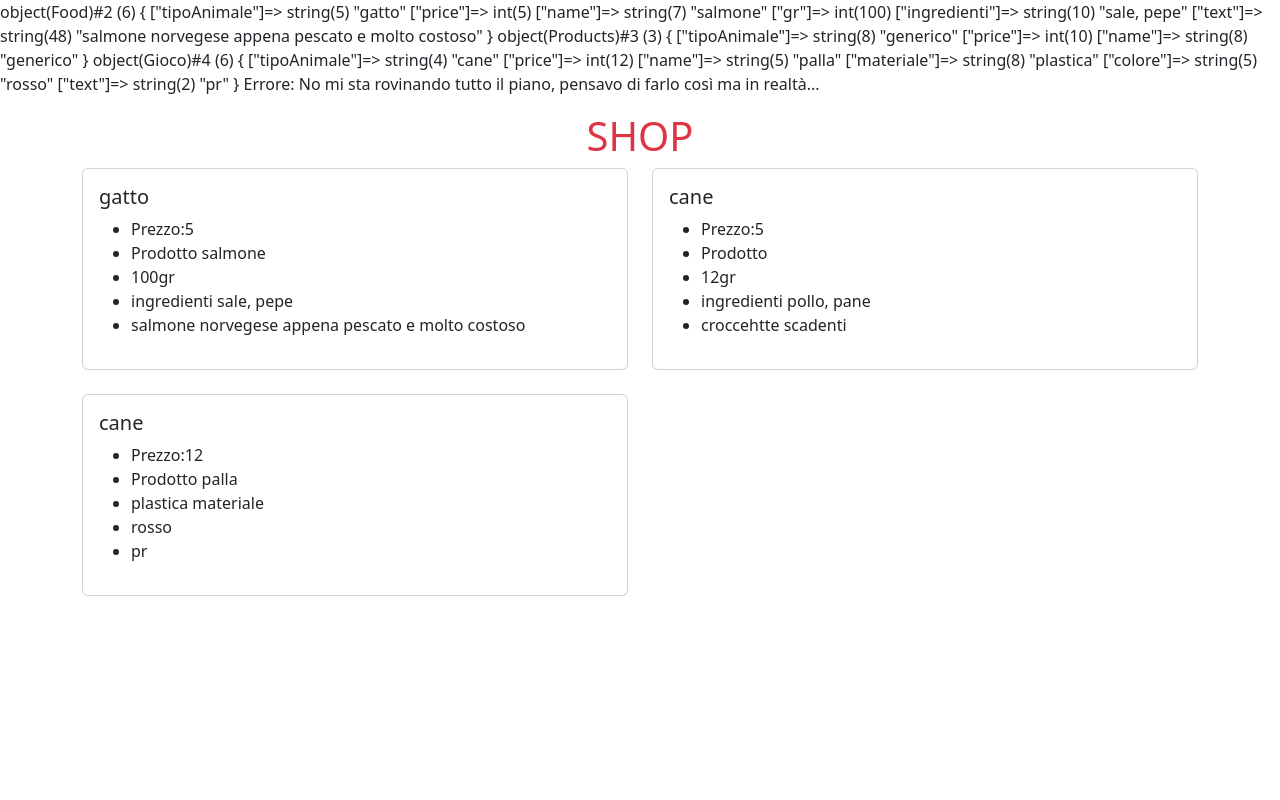
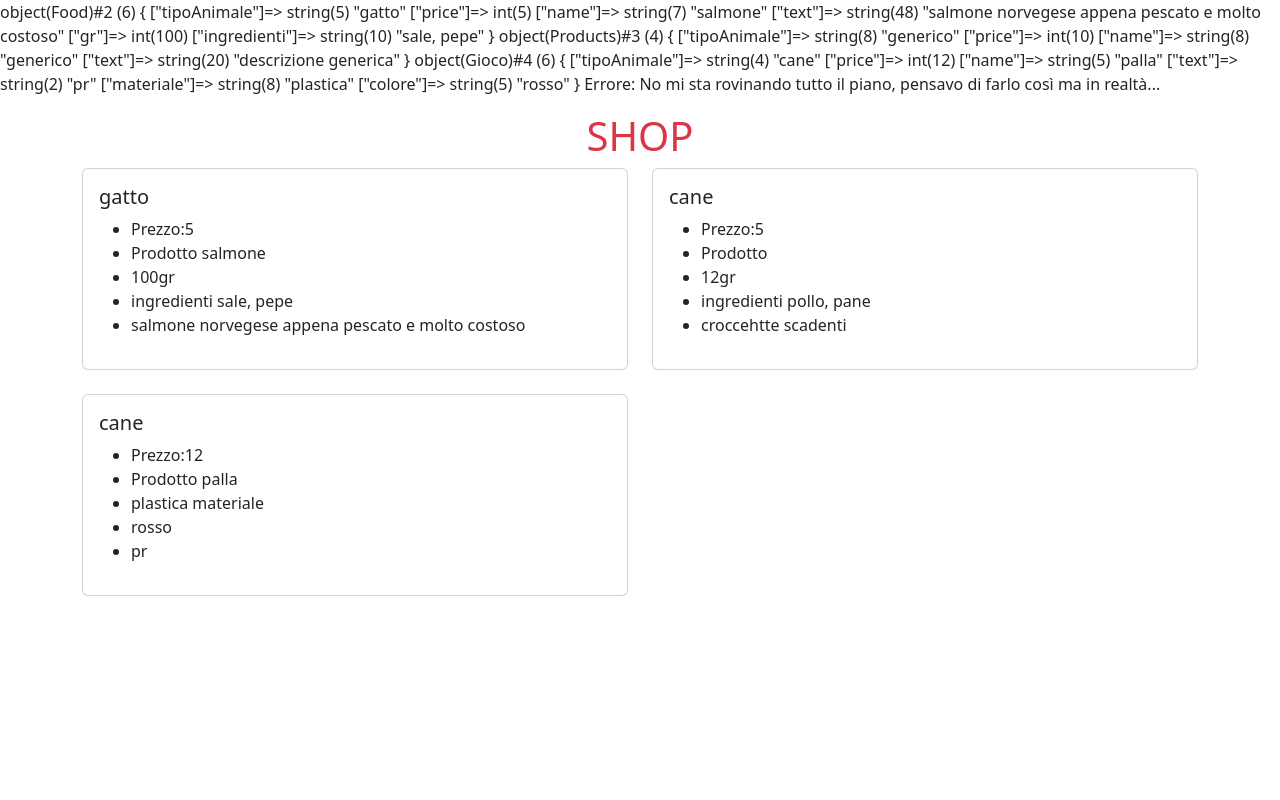
Before and after one commit to francescogentile25/php-oop-2, a PHP site: page / in a window 1280 px wide. Run offline with PHP 8.4, Linux system fonts and the light colour scheme.

Commit message:
FEAT delete extra trait and move to products.php

```diff
--- a/index.php
+++ b/index.php
@@ -2,7 +2,7 @@
 require_once "./models/Food.php";
 require_once "./models/Toys.php";
 $cibo1 = new Food(100, 'sale, pepe', 5, 'salmone', 'gatto', 'salmone norvegese appena pescato e molto costoso');
-$prodotto1 = new Products(10, "generico", 'generico');
+$prodotto1 = new Products(10, "generico", 'generico', 'descrizione generica');
 $gioco1 = new Gioco('plastica', 'rosso', 12, 'palla', 'cane', 'pr');
 var_dump($cibo1, $prodotto1, $gioco1);
 
--- a/models/Food.php
+++ b/models/Food.php
@@ -1,17 +1,16 @@
 <?php
 require_once __DIR__ . '/Products.php';
-require_once __DIR__ . '/../traits/Description.php';
+
 class Food extends Products
 {
-    use Description;
+
     public $gr;
     public $ingredienti;
 
     function __construct($_gr, $_ingredienti, $_price, $_name, $_tipoAnimale, $_text)
     {
-        parent::__construct($_price, $_name, $_tipoAnimale);
+        parent::__construct($_price, $_name, $_tipoAnimale, $_text);
         $this->gr = $_gr;
         $this->ingredienti = $_ingredienti;
-        $this->text = $_text;
     }
 }
--- a/models/Products.php
+++ b/models/Products.php
@@ -1,13 +1,16 @@
 <?php
 require_once __DIR__ . '/Category.php';
+require_once __DIR__ . '/../traits/Description.php';
 class Products extends Category
 {
+    use Description;
     public $price;
     public $name;
-    function __construct($_price, $_name, $_tipoAnimale)
+    function __construct($_price, $_name, $_tipoAnimale, $_text)
     {
         parent::__construct($_tipoAnimale);
         $this->price = $_price;
+        $this->text = $_text;
         try {
             if (strlen($_name) < 5) {
                 throw new Exception("No mi sta rovinando tutto il piano, pensavo di farlo così ma in realtà...");
--- a/models/Toys.php
+++ b/models/Toys.php
@@ -1,17 +1,17 @@
 <?php
 require_once __DIR__ . '/Products.php';
-require_once __DIR__ . '/../traits/Description.php';
+
 
 class Gioco extends Products
 {
-    use Description;
+
     public $materiale;
     public $colore;
 
 
     function __construct($_materiale, $_colore, $_price, $_name, $_tipoAnimale, $_text)
     {
-        parent::__construct($_price, $_name, $_tipoAnimale);
+        parent::__construct($_price, $_name, $_tipoAnimale, $_text);
         $this->materiale = $_materiale;
         $this->colore = $_colore;
         $this->text = $_text;
```
